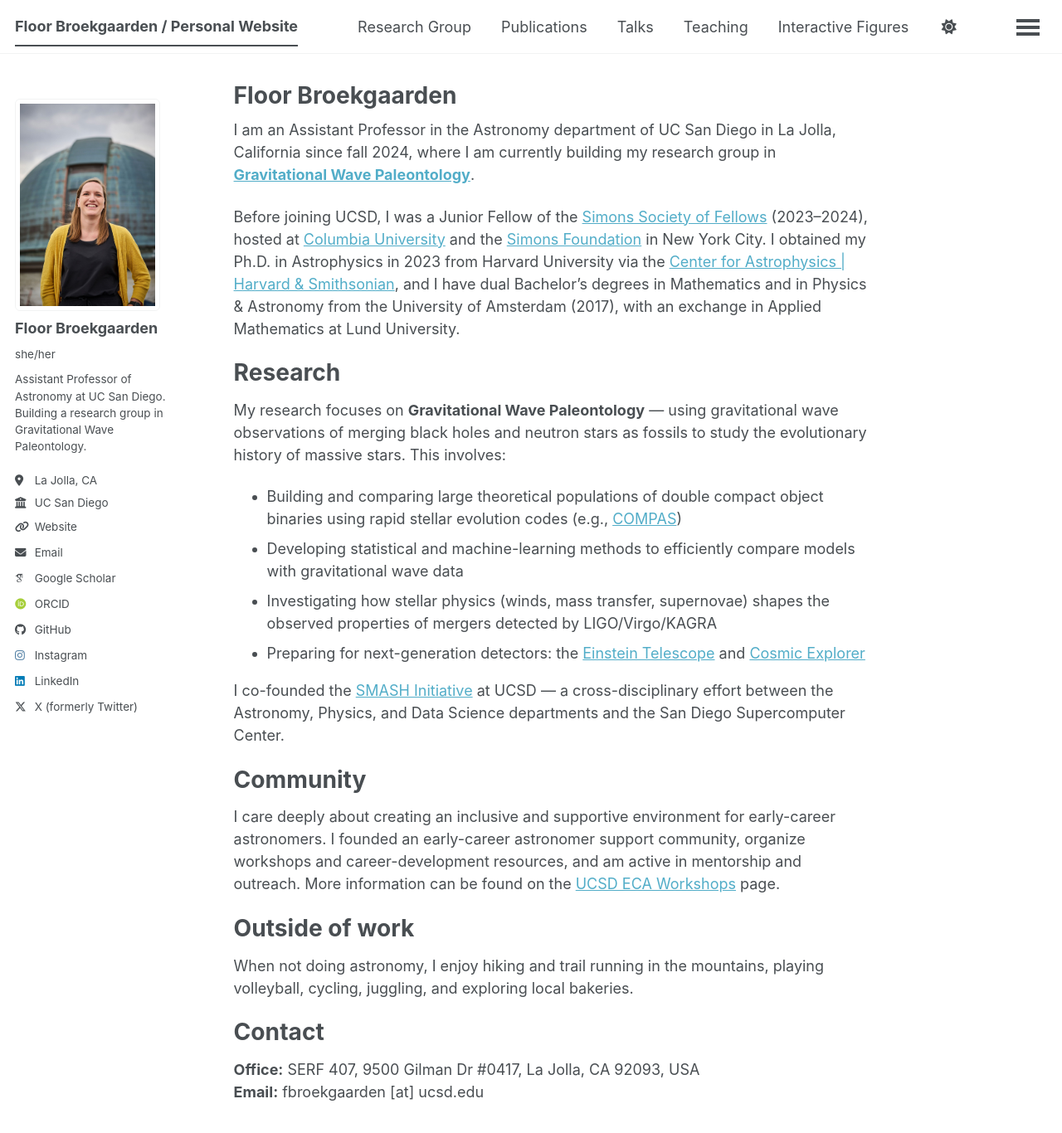
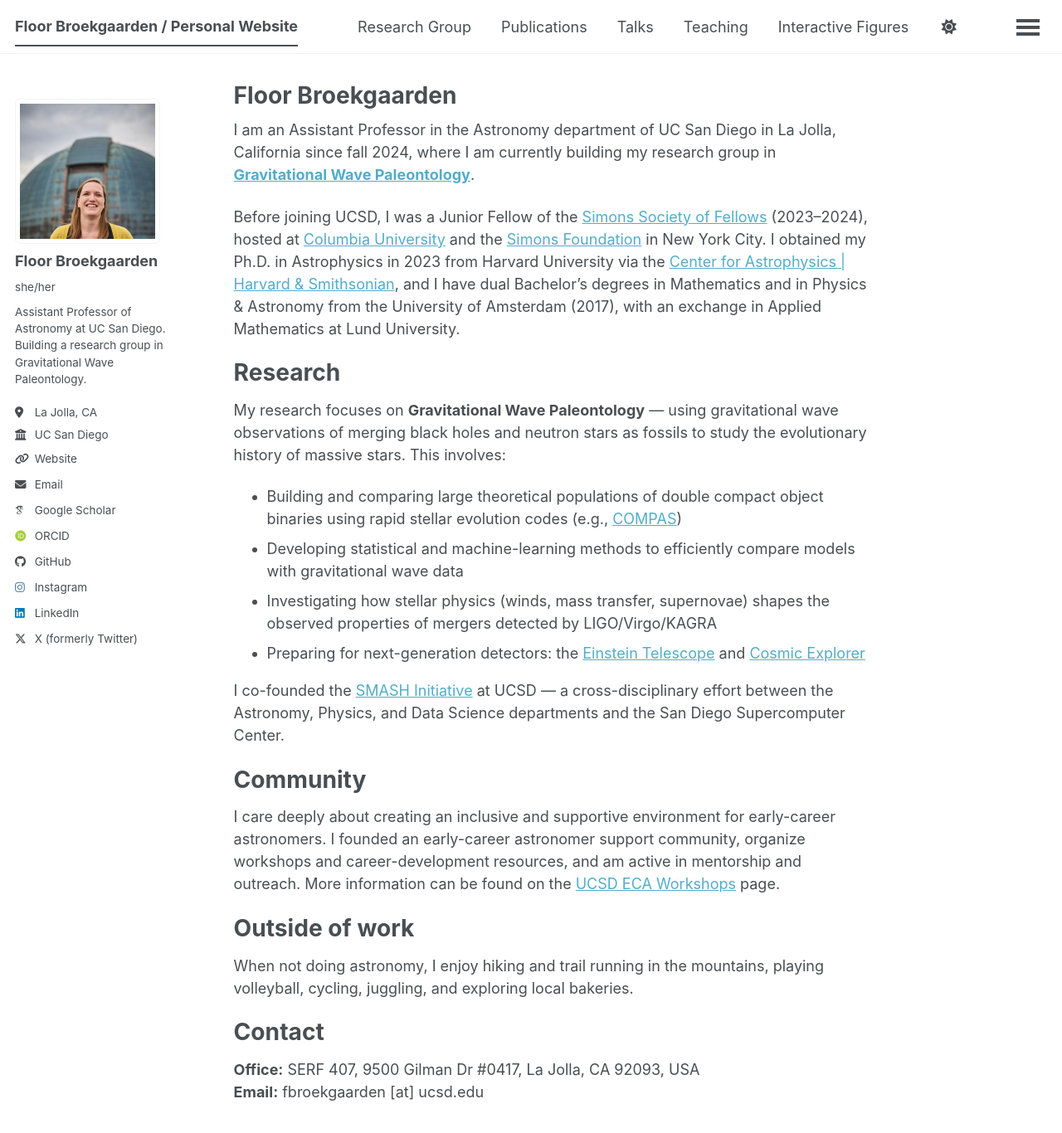
Before and after one commit to FloorBroekgaarden/FloorBroekgaarden.github.io, a Jekyll site: the page built from _pages/about.md, in a window 1280 px wide and 1400 px high. Shown: the top 1366 px of the window at 83% size. Built offline with Jekyll 4.4.1, drawn with Linux system fonts in a browser that asks for light colours; some web fonts are replaced; a script bundle is joined from its source files by our own code; library files that are not in the unit come from our copies.

Commit message:
Update _sidebar.scss

```diff
--- a/_sass/layout/_sidebar.scss
+++ b/_sass/layout/_sidebar.scss
@@ -154,7 +154,10 @@
   }
 
   img {
-    max-width: 175px;
+    width: 175px;
+    height: 175px;
+    object-fit: cover;
+    object-position: center top;
     border-radius: 6px;
 
     @include breakpoint($large) {
```
